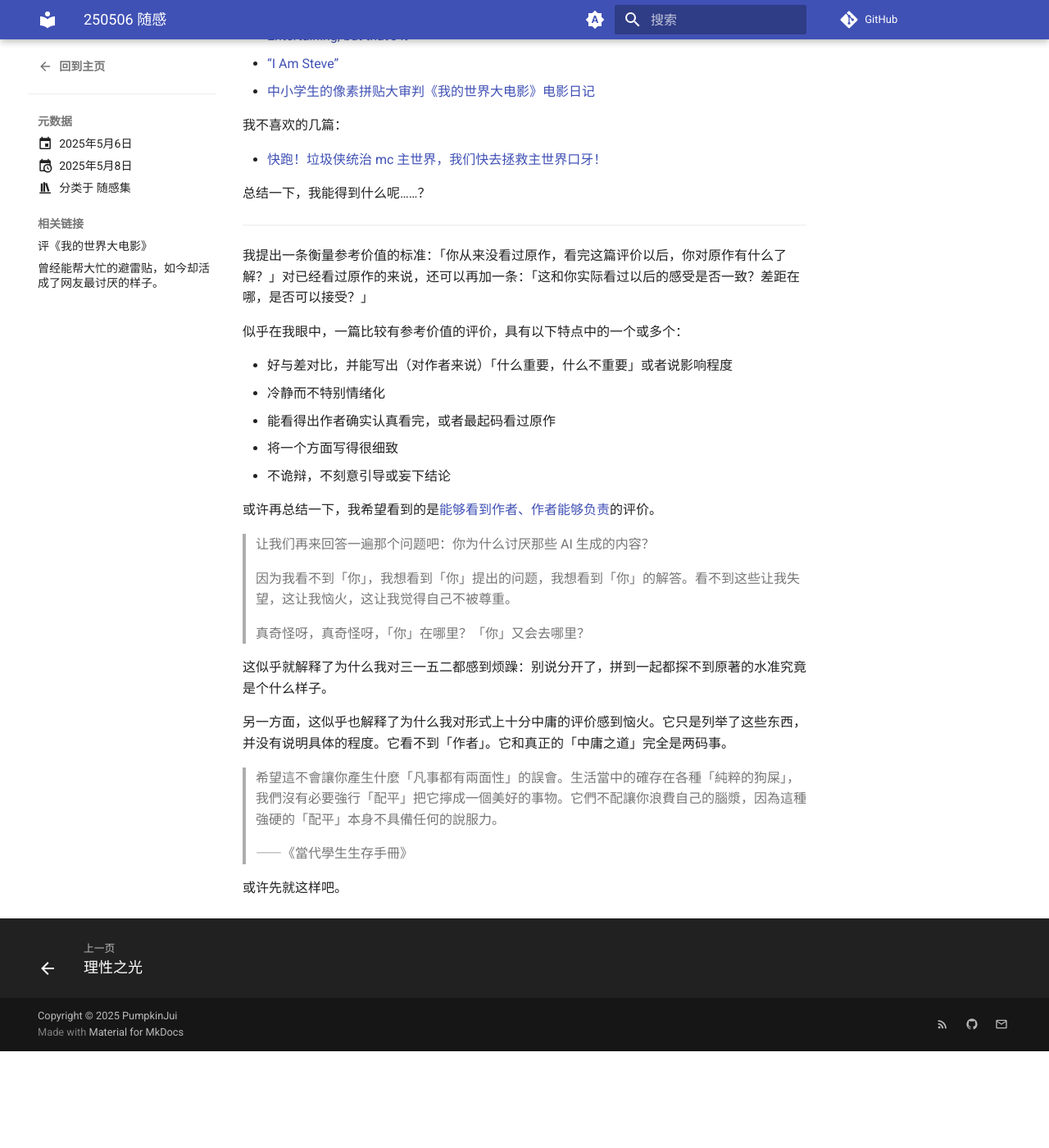
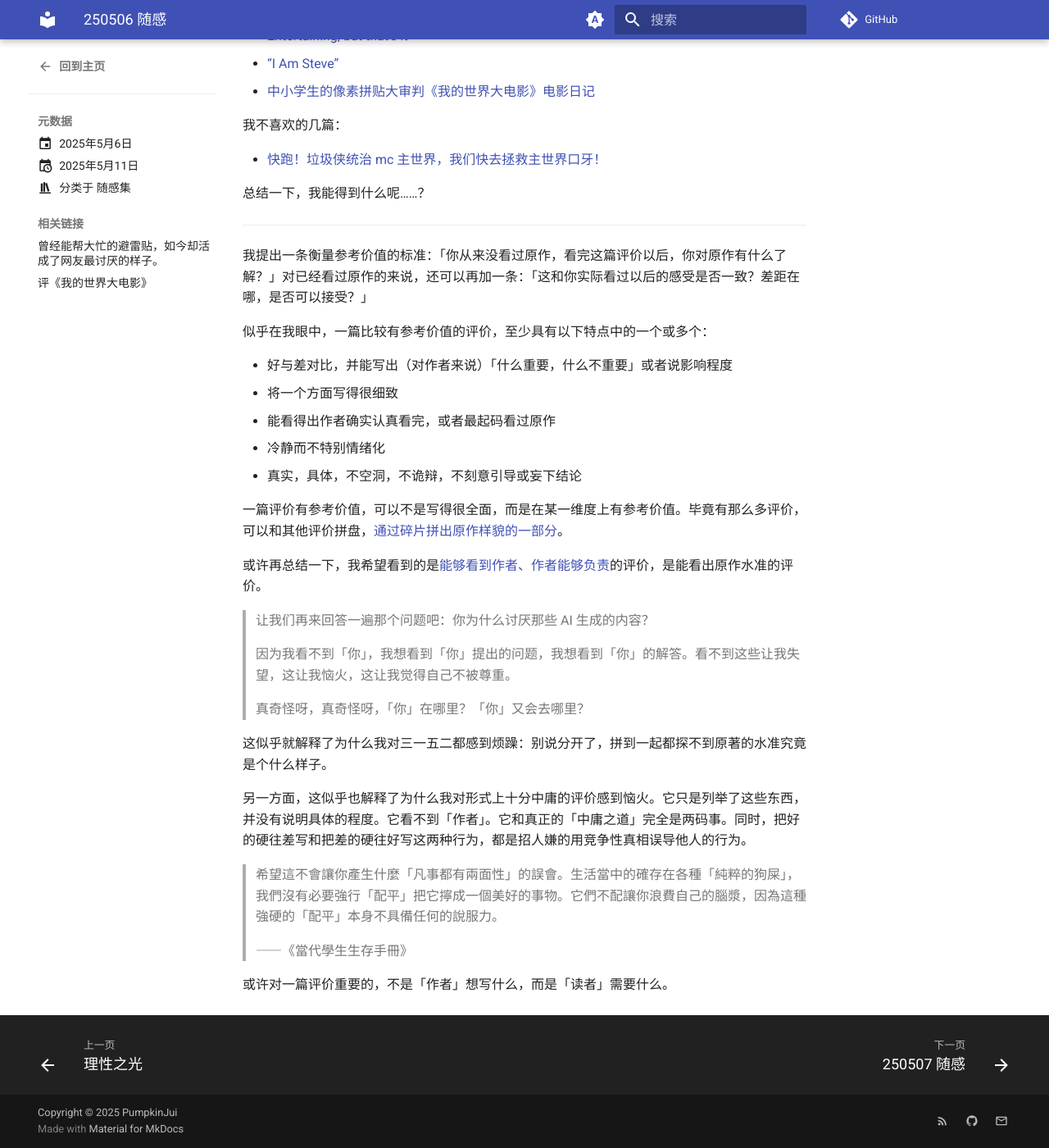
Before and after one commit to PumpkinJui/blog, an MkDocs documentation site: the page built from docs/blog/posts/rt/250506.md, in a window 1280 px wide and 1400 px high, scrolled down 1710 px. Shown: the whole window at 82% size. Built offline with MkDocs 1.6.1 and Material for MkDocs 9.7.7, drawn with Linux system fonts in a browser that asks for light colours; comment, search, counter and statistics services are not loaded; before the commit the page ends 2992 px from its top, so only the background shows below that.

Commit message:
Add and update several posts

```diff
--- a/docs/blog/posts/rt/250506.md
+++ b/docs/blog/posts/rt/250506.md
@@ -1,10 +1,10 @@
 ---
 date:
   created: 2025-05-06
-  updated: 2025-05-08
+  updated: 2025-05-11
 links:
+  - 曾经能帮大忙的避雷贴，如今却活成了网友最讨厌的样子。: https://mp.weixin.qq.com/s/2uI82JnpoNU-ELq9a2H_-g
   - blog/posts/250406_a_minecraft_movie.md
-  - 曾经能帮大忙的避雷贴，如今却活成了网友最讨厌的样子。: https://mp.weixin.qq.com/s/2uI82JnpoNU-ELq9a2H_-g
 ---
 # 250506 随感
 
@@ -94,15 +94,17 @@ SOFTWARE.
 
 我提出一条衡量参考价值的标准：「你从来没看过原作，看完这篇评价以后，你对原作有什么了解？」对已经看过原作的来说，还可以再加一条：「这和你实际看过以后的感受是否一致？差距在哪，是否可以接受？」
 
-似乎在我眼中，一篇比较有参考价值的评价，具有以下特点中的一个或多个：
+似乎在我眼中，一篇比较有参考价值的评价，至少具有以下特点中的一个或多个：
 
 - 好与差对比，并能写出（对作者来说）「什么重要，什么不重要」或者说影响程度
+- 将一个方面写得很细致
+- 能看得出作者确实认真看完，或者最起码看过原作
 - 冷静而不特别情绪化
-- 能看得出作者确实认真看完，或者最起码看过原作
-- 将一个方面写得很细致
-- 不诡辩，不刻意引导或妄下结论
+- 真实，具体，不空洞，不诡辩，不刻意引导或妄下结论
 
-或许再总结一下，我希望看到的是[能够看到作者、作者能够负责](https://sspai.com/post/98164)的评价。
+一篇评价有参考价值，可以不是写得很全面，而是在某一维度上有参考价值。毕竟有那么多评价，可以和其他评价拼盘，[通过碎片拼出原作样貌的一部分](../250505_a_faint_glow.md)。
+
+或许再总结一下，我希望看到的是[能够看到作者、作者能够负责](https://sspai.com/post/98164)的评价，是能看出原作水准的评价。
 
 > 让我们再来回答一遍那个问题吧：你为什么讨厌那些 AI 生成的内容？
 >
@@ -112,10 +114,10 @@ SOFTWARE.
 
 这似乎就解释了为什么我对三一五二都感到烦躁：别说分开了，拼到一起都探不到原著的水准究竟是个什么样子。
 
-另一方面，这似乎也解释了为什么我对形式上十分中庸的评价感到恼火。它只是列举了这些东西，并没有说明具体的程度。它看不到「作者」。它和真正的「中庸之道」完全是两码事。
+另一方面，这似乎也解释了为什么我对形式上十分中庸的评价感到恼火。它只是列举了这些东西，并没有说明具体的程度。它看不到「作者」。它和真正的「中庸之道」完全是两码事。同时，把好的硬往差写和把差的硬往好写这两种行为，都是招人嫌的用竞争性真相误导他人的行为。
 
 > 希望這不會讓你產生什麼「凡事都有兩面性」的誤會。生活當中的確存在各種「純粹的狗屎」，我們沒有必要強行「配平」把它擰成一個美好的事物。它們不配讓你浪費自己的腦漿，因為這種強硬的「配平」本身不具備任何的說服力。
 >
 > ⸺《當代學生生存手冊》
 
-或许先就这样吧。
+或许对一篇评价重要的，不是「作者」想写什么，而是「读者」需要什么。
```
Also changed, not shown: docs/about.md (+2 -0 lines), docs/blog/posts/250330_24ii.md (added, +37 -0 lines), docs/blog/posts/250505_a_faint_glow.md (+24 -4 lines), docs/blog/posts/rt/250501.md (added, +46 -0 lines), docs/blog/posts/rt/250507.md (added, +52 -0 lines), docs/blog/posts/rt/250508.md (added, +28 -0 lines).
